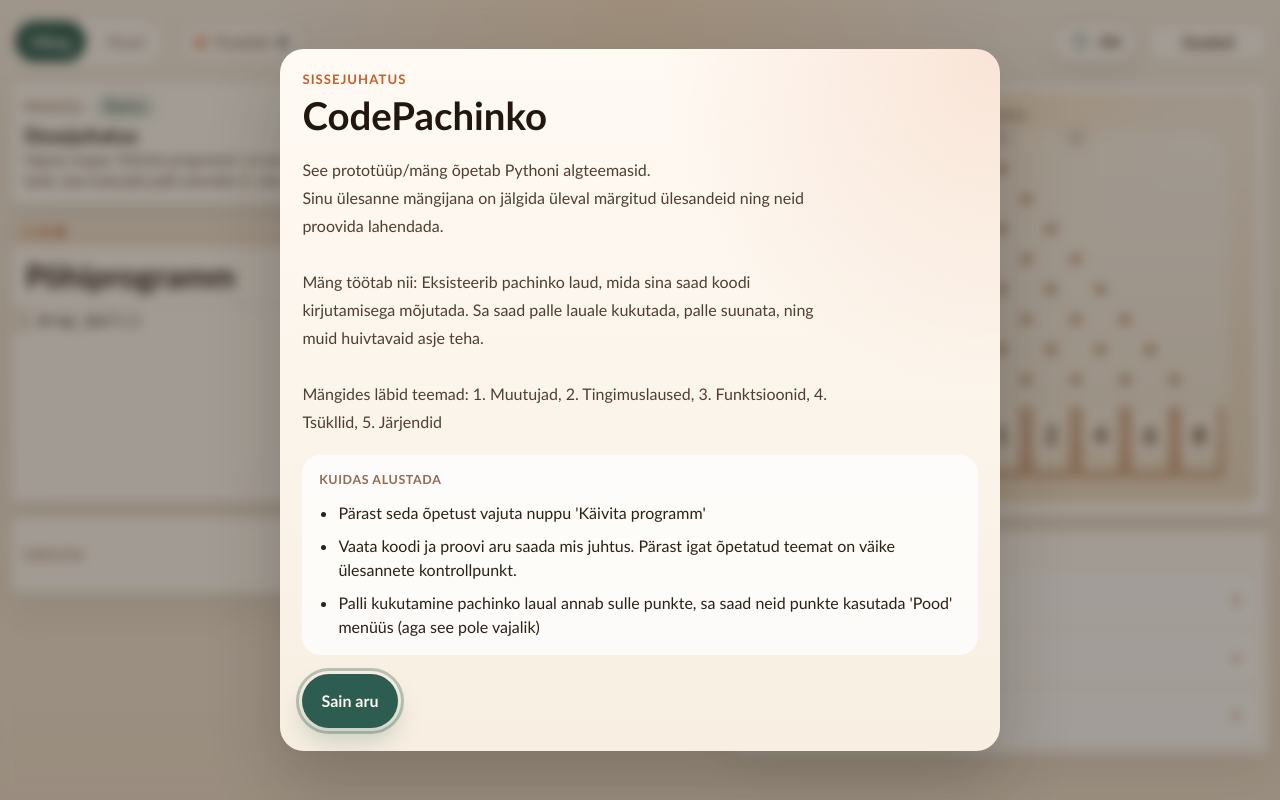
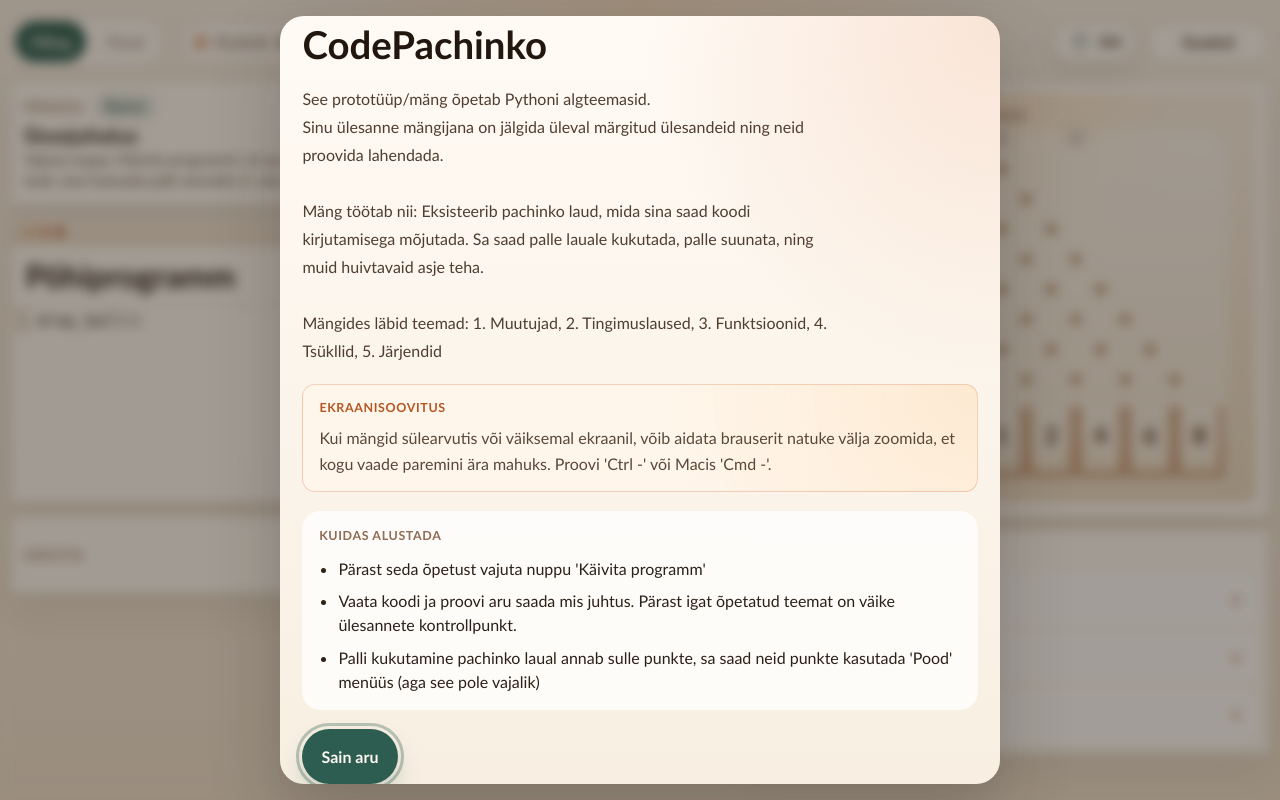
Before and after one commit to rprost/Thesis_IncrementalProgrammingGame, a React (Vite) app: page / in a window 1280 px wide. Built offline with nearby package versions, Linux system fonts and the light colour scheme.

Commit message:
Added a suggestion label to zoom the screen out on smaller devices

```diff
--- a/src/App.css
+++ b/src/App.css
@@ -2164,6 +2164,31 @@
   white-space: pre-wrap;
 }
 
+.intro-warning {
+  display: grid;
+  gap: 0.45rem;
+  padding: 0.9rem 1rem;
+  border: 1px solid rgba(216, 102, 47, 0.26);
+  border-radius: 0.8rem;
+  background:
+    radial-gradient(circle at top right, rgba(241, 170, 79, 0.16), transparent 46%),
+    rgba(255, 246, 235, 0.92);
+}
+
+.intro-warning span {
+  color: #b45722;
+  font-size: 0.78rem;
+  font-weight: 700;
+  letter-spacing: 0.05em;
+  text-transform: uppercase;
+}
+
+.intro-warning p {
+  margin: 0;
+  color: #5a4839;
+  line-height: 1.6;
+}
+
 .intro-checklist {
   display: grid;
   gap: 0.7rem;
--- a/src/components/IntroModal.tsx
+++ b/src/components/IntroModal.tsx
@@ -31,6 +31,11 @@ export function IntroModal({ ui, isOpen, onStart }: IntroModalProps) {
 
         <p className="intro-body">{ui.introBody}</p>
 
+        <div className="intro-warning">
+          <span>{ui.introZoomWarningLabel}</span>
+          <p>{ui.introZoomWarning}</p>
+        </div>
+
         <div className="intro-checklist">
           <span>{ui.introChecklistLabel}</span>
           <ul>
--- a/src/data/ui.en.json
+++ b/src/data/ui.en.json
@@ -304,6 +304,8 @@
     "introEyebrow": "Intro",
     "introTitle": "CodePachinko",
     "introBody": "This prototype teaches introductory Python topics.\nYour task as the player is to follow the goals shown above and try to solve them.\n\nThe game works like this: there is a pachinko board that you can influence by writing code. You can drop balls onto the board, aim them, and do other interesting things.\n\nAs you play, you go through: 1. Variables, 2. Conditionals, 3. Functions, 4. Loops, 5. Lists",
+    "introZoomWarningLabel": "Screen tip",
+    "introZoomWarning": "If you are playing on a laptop or smaller screen, it may help to zoom the browser out a little so everything fits more comfortably. Try 'Ctrl -' or, on Mac, 'Cmd -'.",
     "introChecklistLabel": "How to start",
     "introChecklistOne": "After this intro, press the 'Run program' button.",
     "introChecklistTwo": "Watch the code and try to understand what happened. After each topic there is a short checkpoint.",
--- a/src/data/ui.et.json
+++ b/src/data/ui.et.json
@@ -304,6 +304,8 @@
     "introEyebrow": "Sissejuhatus",
     "introTitle": "CodePachinko",
     "introBody": "See prototüüp/mäng õpetab Pythoni algteemasid.\nSinu ülesanne mängijana on jälgida üleval märgitud ülesandeid ning neid proovida lahendada.\n\nMäng töötab nii: Eksisteerib pachinko laud, mida sina saad koodi kirjutamisega mõjutada. Sa saad palle lauale kukutada, palle suunata, ning muid huivtavaid asje teha.\n\nMängides läbid teemad: 1. Muutujad, 2. Tingimuslaused, 3. Funktsioonid, 4. Tsükllid, 5. Järjendid",
+    "introZoomWarningLabel": "Ekraanisoovitus",
+    "introZoomWarning": "Kui mängid sülearvutis või väiksemal ekraanil, võib aidata brauserit natuke välja zoomida, et kogu vaade paremini ära mahuks. Proovi 'Ctrl -' või Macis 'Cmd -'.",
     "introChecklistLabel": "Kuidas alustada",
     "introChecklistOne": "Pärast seda õpetust vajuta nuppu 'Käivita programm'",
     "introChecklistTwo": "Vaata koodi ja proovi aru saada mis juhtus. Pärast igat õpetatud teemat on väike ülesannete kontrollpunkt.",
--- a/src/types.ts
+++ b/src/types.ts
@@ -698,6 +698,8 @@ export type UiText = {
   introEyebrow: string
   introTitle: string
   introBody: string
+  introZoomWarningLabel: string
+  introZoomWarning: string
   introChecklistLabel: string
   introChecklistOne: string
   introChecklistTwo: string
```
